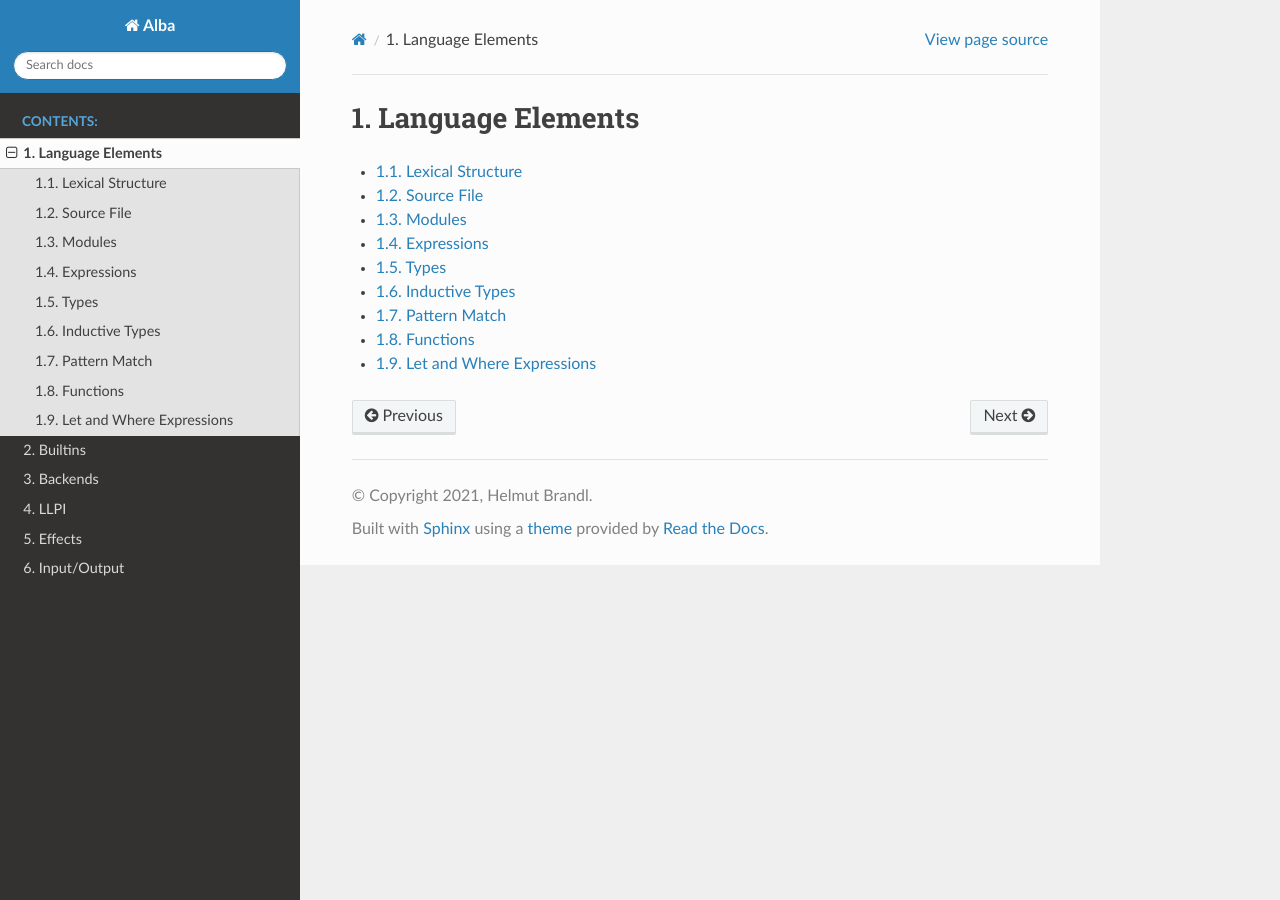
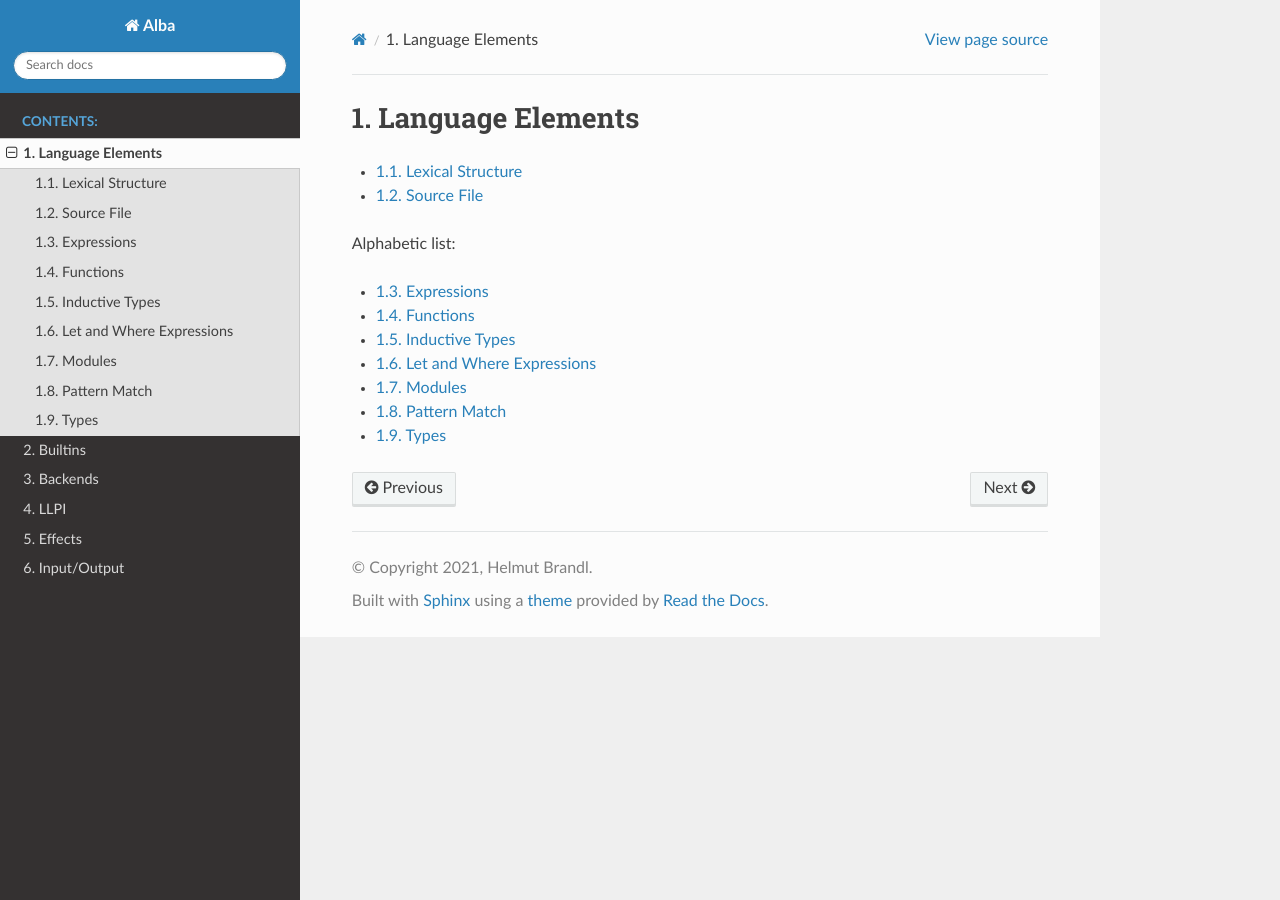
Before and after one commit to hbr/tex_alba_design, a Sphinx documentation site: the page built from sphinx/source/lang-elems/index.rst, in a window 1280 px wide. Built offline with Sphinx 7.4.7 and the Read the Docs theme 2.0.0, drawn with Linux system fonts in a browser that asks for light colours.

Commit message:
Minor edits
	modified:   sphinx/source/alba_lexer.py
	modified:   sphinx/source/conf.py
	modified:   sphinx/source/lang-elems/index.rst
	modified:   sphinx/source/lang-elems/lexical.rst
	modified:   sphinx/source/lang-elems/pattern-match.rst

```diff
--- a/sphinx/source/alba_lexer.py
+++ b/sphinx/source/alba_lexer.py
@@ -36,7 +36,7 @@ class AlbaLexer(RegexLexer):
             (r'\s+',        token.Text),
             (r'--.*',       token.Comment.Singleline),
             (r'{\|',         token.Comment.Multiline, 'comment'),
-            (r'\b(all|and|And|Any|case|class|do|else|ghost|in|if|inspect|let|module|mutual|not|Not|once|or|Or|Prop|ref|section|some|then|use|where)\b',
+            (r'\b(all|and|And|Any|case|class|do|else|ghost|in|if|inspect|let|module|mutual|not|Not|once|or|Or|Prop|record|ref|section|some|then|use|where)\b',
                 token.Keyword),
             (r'[a-zA-Z][a-zA-Z_0-9]*',   token.Name),
             (r'[0-9]+',     token.Number),
--- a/sphinx/source/conf.py
+++ b/sphinx/source/conf.py
@@ -30,6 +30,7 @@ author = 'Helmut Brandl'
 # ones.
 extensions = [
         'alba_lexer',
+        #'sphinx.ext.autosectionlabel',
         "sphinx_rtd_theme"
         ]
 
@@ -67,3 +68,7 @@ html_static_path = ['_static']
 # The name of the Pygments (syntax highlighting) style to use.
 pygments_style = 'sphinx'
 highlight_language = 'alba'
+
+
+
+latex_engine = 'xelatex'
--- a/sphinx/source/lang-elems/index.rst
+++ b/sphinx/source/lang-elems/index.rst
@@ -1,17 +1,22 @@
 ****************************************
 Language Elements
 ****************************************
-
 
 .. toctree::
     :maxdepth: 1
 
     lexical
     source-file
+
+Alphabetic list:
+
+.. toctree::
+    :maxdepth: 1
+
+    expressions
+    functions
+    inductive
+    let-where
     modules
-    expressions
+    pattern-match
     types
-    inductive
-    pattern-match
-    functions
-    let-where
--- a/sphinx/source/lang-elems/lexical.rst
+++ b/sphinx/source/lang-elems/lexical.rst
@@ -102,7 +102,7 @@ keywords have unicode equivalents which are written within parentheses.
     not Not (¬)
     once or Or (∨)
     Prop
-    ref
+    record ref
     section some (∃)
     then
     use
--- a/sphinx/source/lang-elems/pattern-match.rst
+++ b/sphinx/source/lang-elems/pattern-match.rst
@@ -33,7 +35,6 @@ variables and ``succ n ≤ succ m`` and ``n ≤ m`` are dependent types.
 
 In a type of a pattern match expression, all implicit variables must be
 inferrable variables. The reverse is not true in general.
-
 
 
 
@@ -130,6 +131,7 @@ Reachable:
     All clauses must be reachable. I.e. for each clause there is at least one
     set of arguments which matches the clause whih fails to match all previous
     clauses.
+
 
 
 
```
Also changed, not shown: other parts of sphinx/source/lang-elems/pattern-match.rst (+2 -0 lines).
